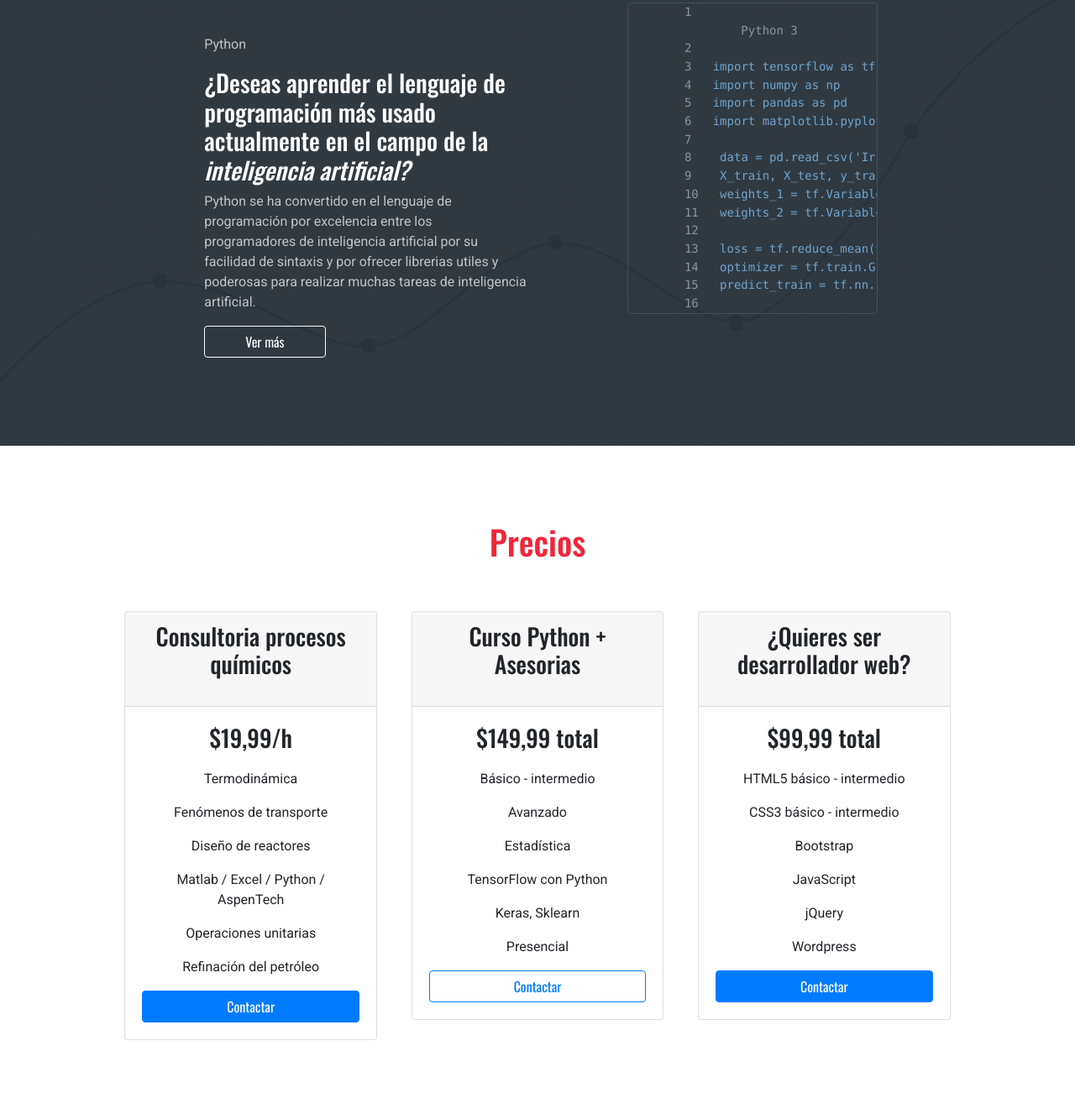
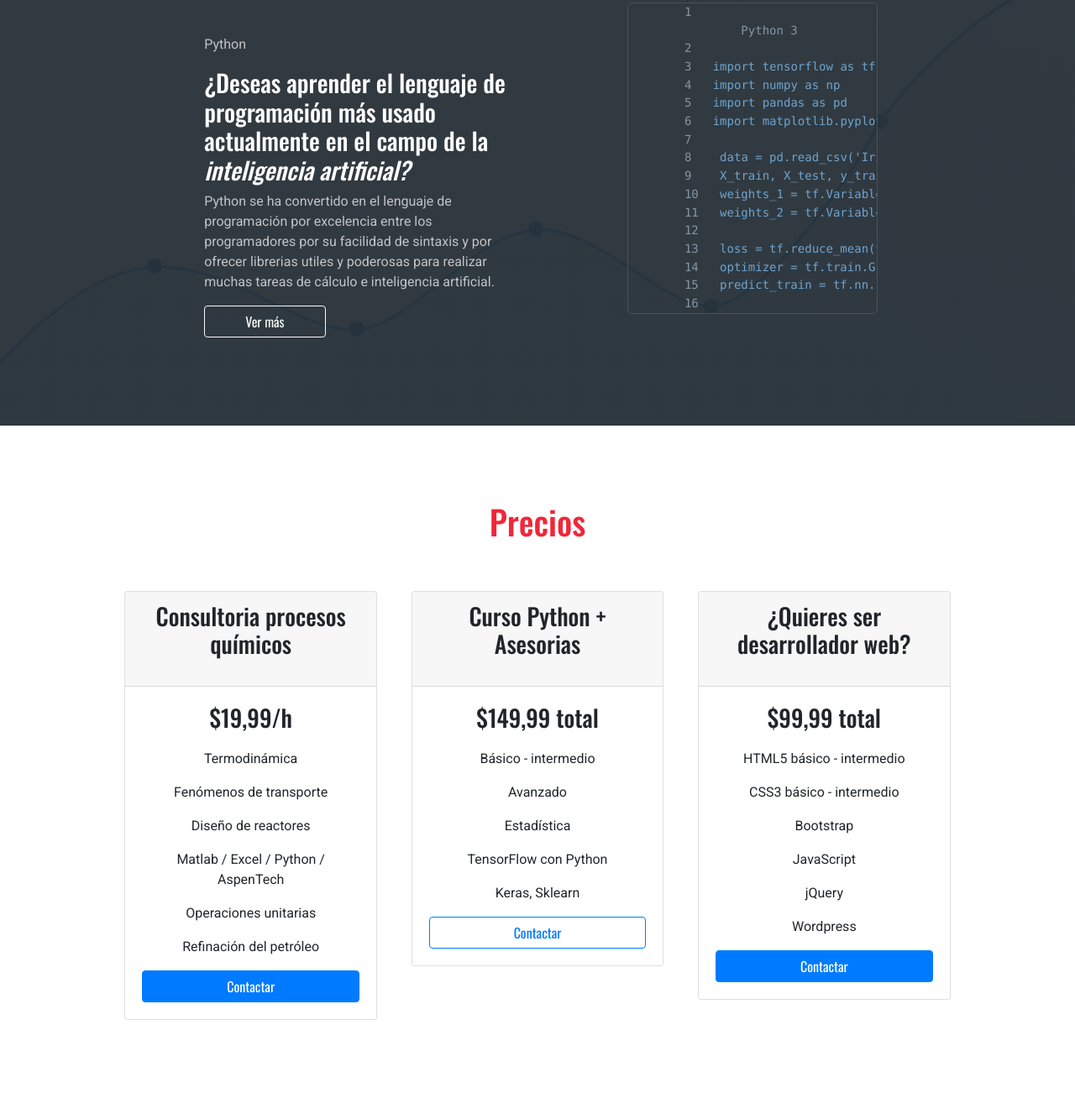
Before and after one commit to Portilloronny6/website, a plain HTML site: page index.html in a window 1280 px wide. Shown: the part 3208-4541 px from the top of the page at 84% size. Drawn offline with nearby package versions, Linux system fonts and the light colour scheme.

Commit message:
improvements

```diff
--- a/index.html
+++ b/index.html
@@ -269,8 +269,8 @@
             <h4>¿Deseas aprender el lenguaje de programación más usado actualmente en el
               campo de la <em>inteligencia artificial?</em></h4>
             <p>Python se ha convertido en el lenguaje de programación por excelencia entre los
-              programadores de inteligencia artificial por su facilidad de sintaxis y por
-              ofrecer librerias utiles y poderosas para realizar muchas tareas de inteligencia artificial.</p>
+              programadores por su facilidad de sintaxis y por
+              ofrecer librerias utiles y poderosas para realizar muchas tareas de cálculo e inteligencia artificial.</p>
             <a class="btn btn-outline-light px-5 mb-3" href="#precios">Ver más</a>
           </div>
 
@@ -335,7 +335,6 @@
                 <p>Estadística</p>
                 <p>TensorFlow con Python</p>
                 <p>Keras, Sklearn</p>
-                <p>Presencial</p>
                 <a class="btn btn-outline-primary btn-block" href="https://wa.me/584241870756" target="_blank">Contactar</a>
               </div>
             </div>
--- a/styles.css
+++ b/styles.css
@@ -212,7 +212,7 @@ button.owl-next {
 #pie {
   padding: 5% 2% 0;
   color: #fff;
-  background-image: linear-gradient(rgba(31, 39, 73, 0.85), rgba(31, 39, 73, 0.7)), url(images/portfolio.png);
+  background-image: linear-gradient(rgba(31, 39, 73, 0.85), rgba(31, 39, 73, 0.7)), url(images/portfolio.jpg);
   background-size: cover;
 }
 
```
